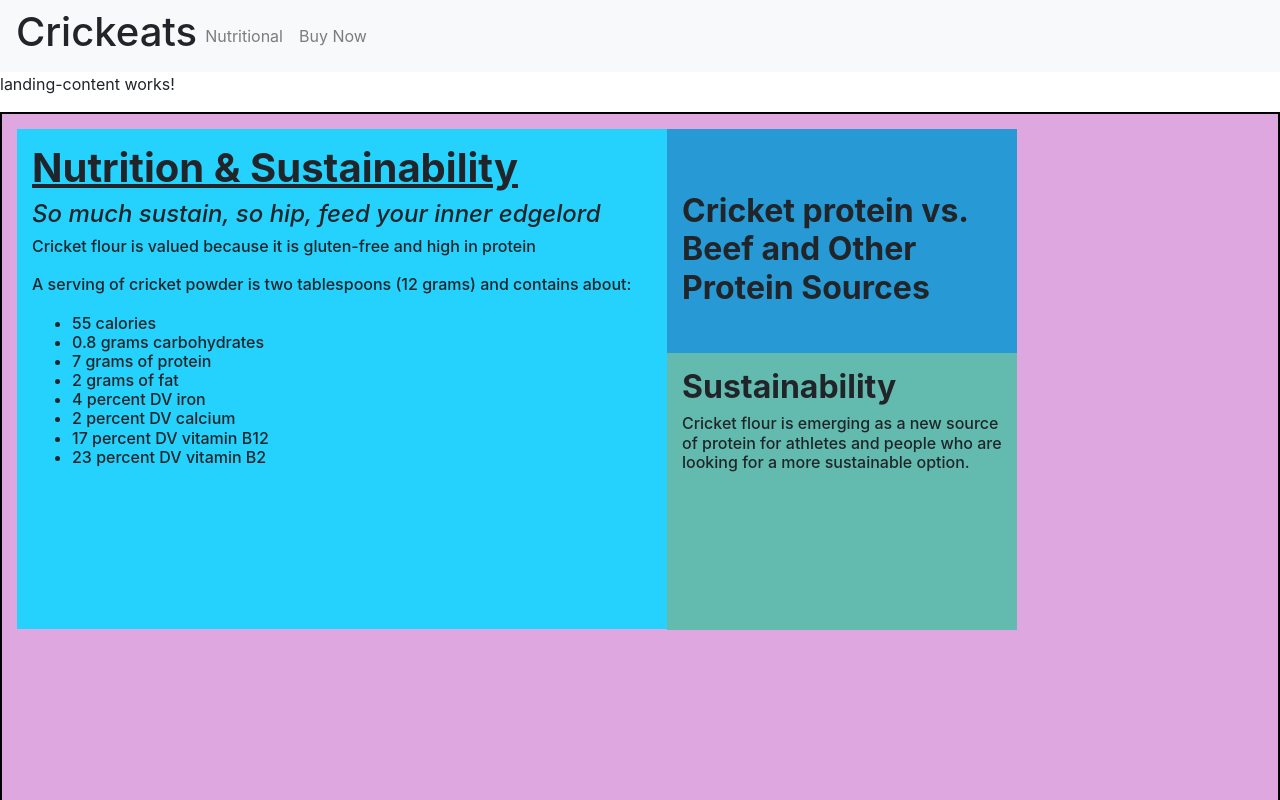
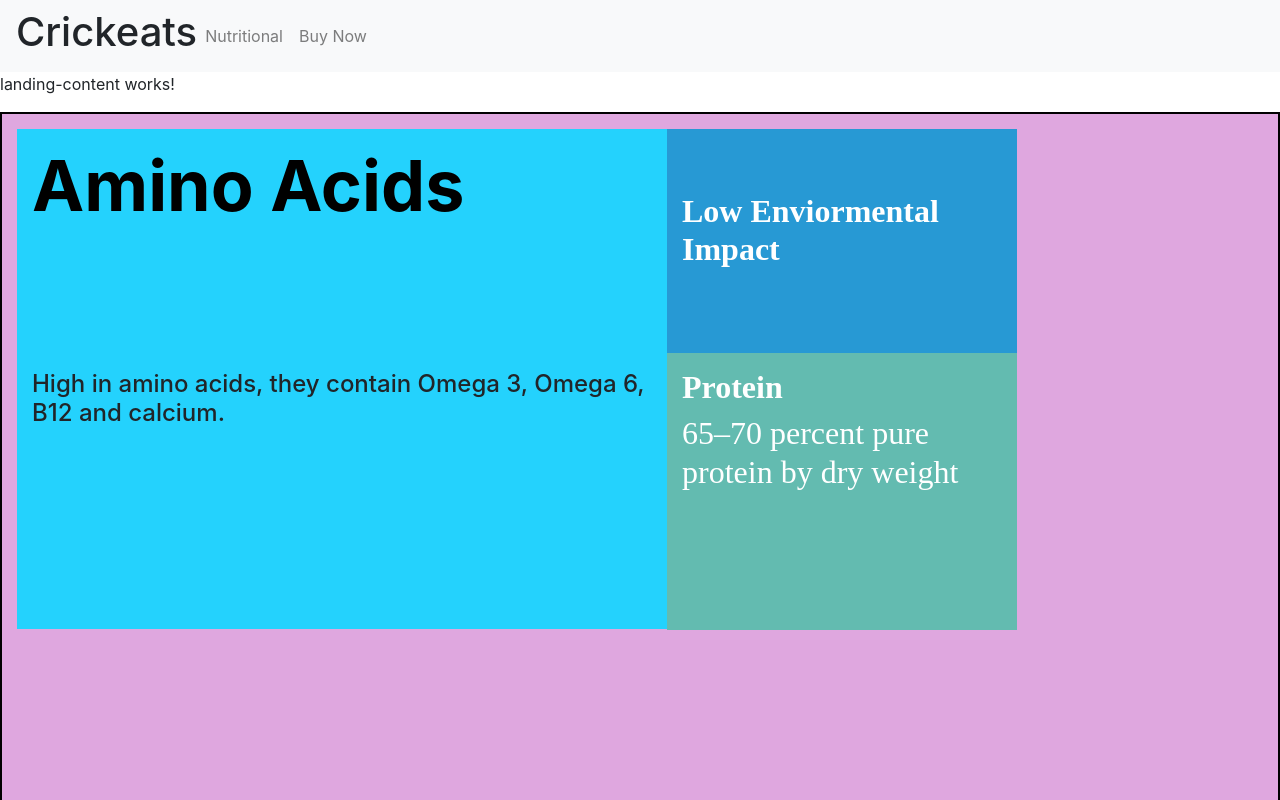
Before and after one commit to odonfrancisco/cricket-hack, an Angular app: page / in a window 1280 px wide. Shown: the top 800 px of the page. Built offline with nearby package versions, Linux system fonts and the light colour scheme.

Commit message:
styling updates

```diff
--- a/src/app/landing-page/nutritional/nutritional.component.css
+++ b/src/app/landing-page/nutritional/nutritional.component.css
@@ -1,9 +1,12 @@
 h1 {
-  /* font: underline; */
+  color: black;
+  font-size: 70px;
 }
 
 h2 {
   font-style: bold;
+  color: white;
+  font-family: Avenir;
 }
 
 h5 {
--- a/src/app/landing-page/nutritional/nutritional.component.html
+++ b/src/app/landing-page/nutritional/nutritional.component.html
@@ -6,13 +6,13 @@
   <div id="main-container">
     <div id='lightblue-container'>
       <h5>
-        <h1><u><b> Nutrition & Sustainability </b></u></h1>
-        <h4> <i> So much sustain, so hip, feed your inner edgelord </i></h4>
-        Cricket flour is valued because it is gluten-free and high in protein
-        <br><br>
+        <h1><b> Amino Acids</b></h1><br><br><br><br><br><br><br>
+        <h4> High in amino acids, they contain Omega 3, Omega 6, B12 and calcium.</h4>
+
+        <!-- <br><br>
         A serving of cricket powder is two tablespoons (12 grams) and contains about:<br><br>
-        <ul>
-
+        <ul> -->
+        <!--
           <li> 55 calories</li>
           <li> 0.8 grams carbohydrates</li>
           <li> 7 grams of protein</li>
@@ -22,7 +22,7 @@
           <li> 17 percent DV vitamin B12</li>
           <li> 23 percent DV vitamin B2</li>
 
-        </ul>
+        </ul> -->
         <!--
         Cricket protein powder is also a good source of iron and calcium. Iron-rich foods provide energy, boost muscle
         function and promote brain function. Consuming enough iron is also very important for women who are pregnant.
@@ -34,7 +34,7 @@
     </div>
     <div id="darkblue-container">
       <br><br>
-      <h2> <b> Cricket protein vs. Beef and Other Protein Sources</b> </h2><br>
+      <h2> <b> Low Enviormental Impact</b> </h2><br>
       <h5>
         <ul>
 
@@ -71,10 +71,9 @@
     <br>
 
     <div id="green-container">
-      <h2> <b> Sustainability </b></h2>
+      <h2> <b> Protein </b></h2>
 
-      <h5>Cricket flour is emerging as a new source of protein for athletes and people who are looking for a more
-        sustainable option. </h5>
+      <h2>65–70 percent pure protein by dry weight </h2>
     </div>
   </div>
 </body>
```
